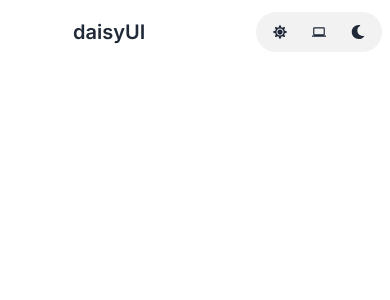
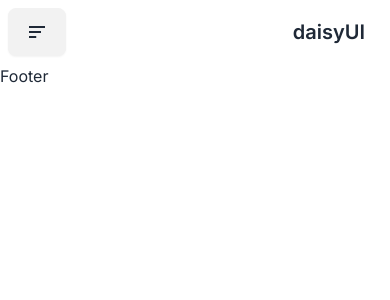
Before and after one commit to Dzyfhuba/hybrid-knn-svm-next, a Next.js app: page / in a window 390 px wide. Shown: the top 300 px of the page. Built offline with nearby package versions, Linux system fonts and the light colour scheme.

Commit message:
1 : feat : add footer

```diff
--- a/src/app/page.tsx
+++ b/src/app/page.tsx
@@ -1,29 +1,22 @@
-import dynamic from 'next/dynamic'
+// import dynamic from 'next/dynamic'
 
-const SwitchTheme = dynamic(() => import('@/components/SwitchTheme'),
-  {
-    ssr: false,
-    loading: () => (
-      <div className="skeleton h-[40px] w-[126px]"></div>
-    )
-  }
-)
+import Footer from '@/components/Footer'
+import Navbar from '@/components/Navbar'
+
+// const SwitchTheme = dynamic(() => import('@/components/SwitchTheme'),
+//   {
+//     ssr: false,
+//     loading: () => (
+//       <div className="skeleton h-[40px] w-[126px]"></div>
+//     )
+//   }
+// )
 
 export default function Home() {
   return (
-    <main className="">
-      <div className="navbar bg-white-100">
-        <div className="flex-none">
-          <button className="btn btn-square btn-ghost">
-          </button>
-        </div>
-        <div className="flex-1">
-          <a className="btn btn-ghost text-xl">daisyUI</a>
-        </div>
-        <div className="flex-none">
-          <SwitchTheme />
-        </div>
-      </div>
-    </main>
+    <>
+      <Navbar />
+      <Footer />
+    </>
   )
 }
--- /dev/null
+++ b/src/components/Footer.tsx
@@ -0,0 +1,11 @@
+import React from 'react'
+
+type Props = {}
+
+const Footer = (props: Props) => {
+  return (
+    <div>Footer</div>
+  )
+}
+
+export default Footer
--- /dev/null
+++ b/src/components/Navbar.tsx
@@ -0,0 +1,38 @@
+import React, { useState } from 'react'
+import { GiHamburgerMenu } from 'react-icons/gi'
+import SwitchTheme from './SwitchTheme'
+import Link from 'next/link'
+import Sidebar from './Sidebar'
+
+type Props = {}
+
+const Navbar = (props: Props) => {
+  return (
+    <main className="">
+      <div className="navbar bg-base-100 sm:flex flex-row-reverse sm:flex-row">
+        <div className="flex-1">
+          <button className="btn btn-ghost text-xl">daisyUI</button>
+        </div>
+        <div className="flex-none hidden sm:block">
+          <ul className="menu menu-horizontal px-1">
+            <li><Link href={'/'}>Link</Link></li>
+            <li>
+              <details>
+                <summary>
+                  Parent
+                </summary>
+                <ul className="p-2 bg-base-100 rounded-t-none">
+                  <li><Link href={'/'}>Link 1</Link></li>
+                  <li><Link href={'/'}>Link 2</Link></li>
+                </ul>
+              </details>
+            </li>
+          </ul>
+        </div>
+        <Sidebar />
+      </div>
+    </main>
+  )
+}
+
+export default Navbar
--- /dev/null
+++ b/src/components/Sidebar.tsx
@@ -0,0 +1,42 @@
+import React from 'react'
+import { BiMenuAltLeft } from 'react-icons/bi'
+import { IoMdClose } from 'react-icons/io'
+
+type Props = {}
+
+const Sidebar = (props: Props) => {
+  return (
+    <div className="drawer sm:hidden flex">
+      <input id="my-drawer"
+        type="checkbox"
+        className="drawer-toggle"
+      />
+      <div className="drawer-content">
+        {/* Page content here */}
+        <label htmlFor="my-drawer"
+          className="btn drawer-button"
+        ><BiMenuAltLeft size={24} /></label>
+      </div>
+      <div className="drawer-side">
+        <label htmlFor="my-drawer"
+          aria-label="close sidebar"
+          className="drawer-overlay"
+        ></label>
+        <ul className="menu p-4 w-80 min-h-full bg-base-200 text-base-content">
+          {/* Sidebar content here */}
+          <li className='flex flex-row-reverse'>
+            <label htmlFor="my-drawer"
+              className="btn drawer-button"
+            >
+              <IoMdClose size={24} />
+            </label>
+          </li>
+          <li><a>Sidebar Item 1</a></li>
+          <li><a>Sidebar Item 2</a></li>
+        </ul>
+      </div>
+    </div>
+  )
+}
+
+export default Sidebar
```
